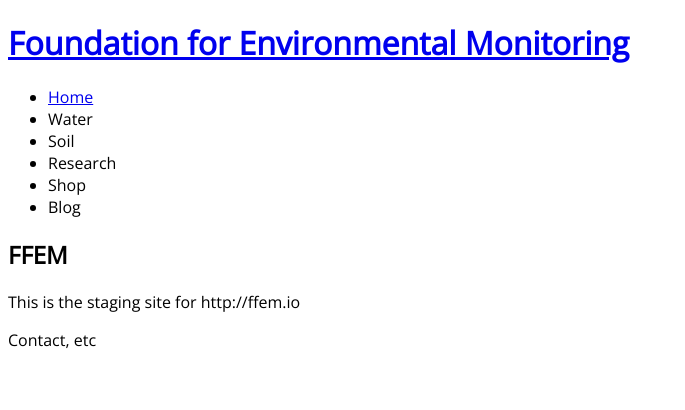
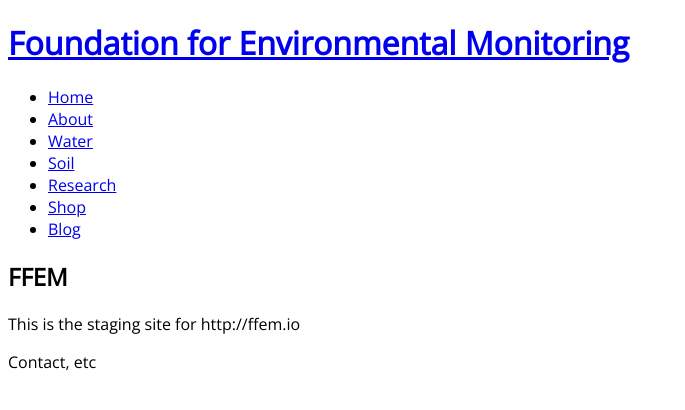
Before and after one commit to adraman/foundation-for-environmental-monitoring.github.io, a Jekyll site: the page built from index.md, in a window 1280 px wide. Shown: the top 410 px of the page, without its empty margins (0-685 px from the left). Built offline with Jekyll 4.4.1, drawn with Linux system fonts in a browser that asks for light colours.

Commit message:
Added some pages

```diff
--- a/_layouts/default.html
+++ b/_layouts/default.html
@@ -14,11 +14,12 @@
     <nav>
       <ul>
         <li><a href="{{ site.url }}">Home</a></li>
-        <li>Water</li>
-        <li>Soil</li>
-        <li>Research</li>
-        <li>Shop</li>
-        <li>Blog</li>
+        <li><a href="{{ site.url }}/about">About</li>
+        <li><a href="{{ site.url }}/water">Water</a></li>
+        <li><a href="{{ site.url }}/soil">Soil</a></li>
+        <li><a href="{{ site.url }}/research">Research</li>
+        <li><a href="{{ site.url }}/shop">Shop</a></li>
+        <li><a href="{{ site.ulr }}/blog">Blog</a></li>
       </ul>
     </nav>
     <article>
```
Also changed, not shown: about.md (added, +6 -0 lines), research.md (added, +6 -0 lines), shop.md (added, +6 -0 lines), soil.md (added, +6 -0 lines), water.md (added, +6 -0 lines).
